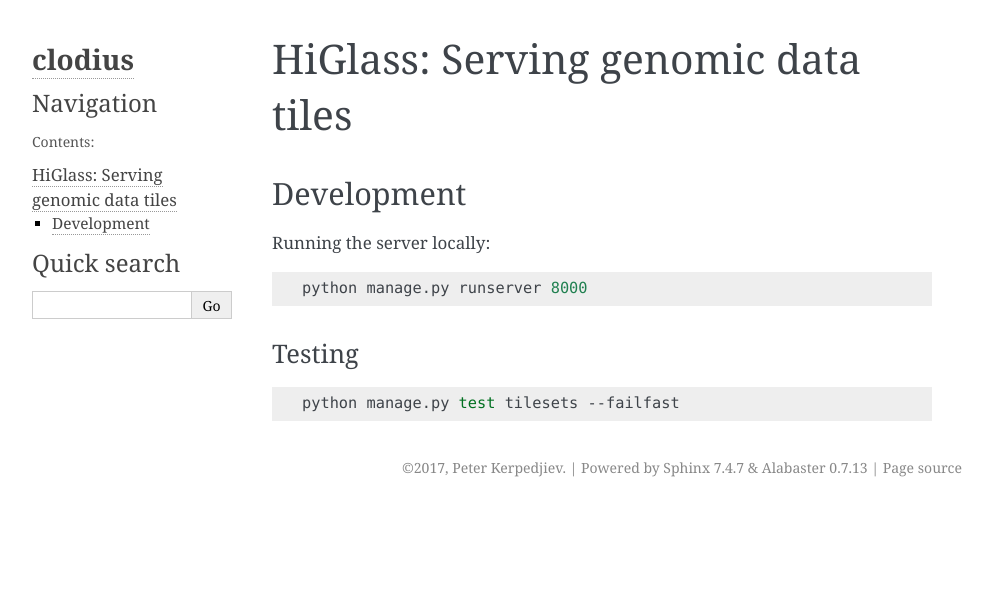
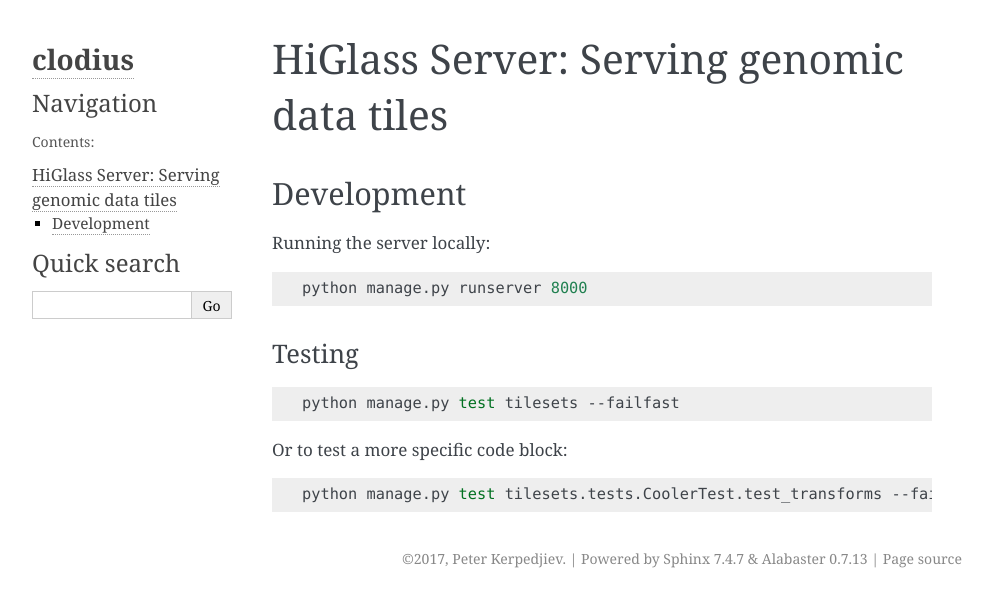
Before and after one commit to higlass/clodius, a Sphinx documentation site: the page built from docs/higlass_server.rst, in a window 1280 px wide. Shown: the top 607 px of the page, without its empty margins (148-1141 px from the left). Built offline with Sphinx 7.4.7, drawn with Linux system fonts in a browser that asks for light colours; formulas are drawn with MathJax 3.

Commit message:
Updated documentatino

```diff
--- a/docs/higlass_server.rst
+++ b/docs/higlass_server.rst
@@ -1,5 +1,5 @@
-HiGlass: Serving genomic data tiles
-===================================
+HiGlass Server: Serving genomic data tiles
+==========================================
 
 .. toctree::
     :maxdepth: 2
@@ -20,3 +20,9 @@ Testing
 .. code-block:: bash
 
     python manage.py test tilesets --failfast
+
+Or to test a more specific code block:
+
+.. code-block:: bash
+
+    python manage.py test tilesets.tests.CoolerTest.test_transforms --failfast
```
Also changed, not shown: 1 other file.
